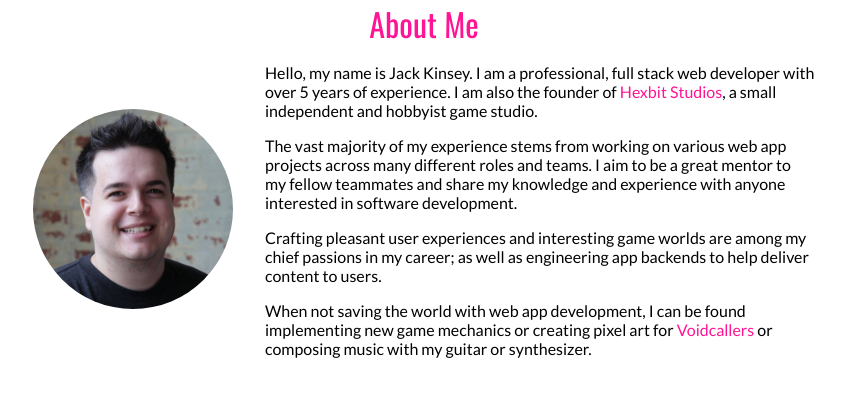
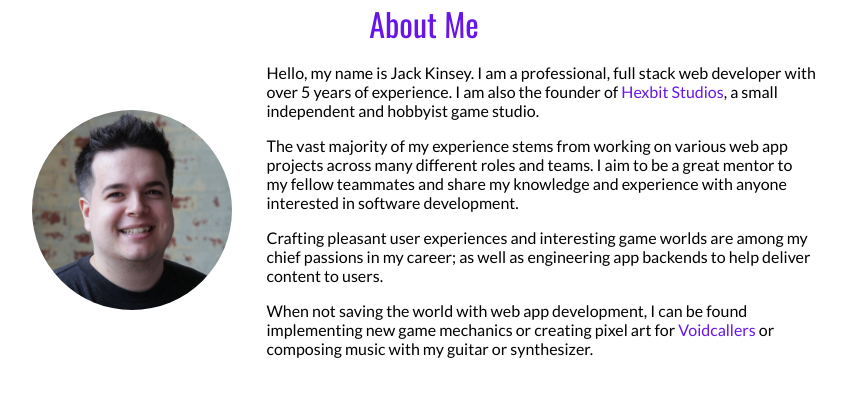
Before and after one commit to jackwkinsey/work-portfolio, a React (Create React App) app: page / in a window 1280 px wide. Shown: the top 396 px of the page, without its empty margins (216-1062 px from the left). Built offline with nearby package versions, Linux system fonts and the light colour scheme.

Commit message:
style: add styles

```diff
--- a/src/App.css
+++ b/src/App.css
@@ -1,14 +1,45 @@
-.App {
-  font-size: 16px;
+html,
+body {
+  margin: 0;
+  padding: 0;
+  font-size: 10px;
 }
 
-.App-header {
-  font-family: 'Oswald', sans-serif;
-  background-color: #282c34;
+.header {
+  font-family: 'Source Code Pro', monospace;
+  background-color: #6715eb;
+  font-size: 2.2rem;
+  color: white;
+  padding: 1rem;
+  margin-bottom: 5rem;
+  cursor: default;
+}
+
+.cursor {
+  animation: blink-animation 1s steps(5, start) infinite;
+}
+
+.links-section .section__container__content {
+  text-align: center;
+}
+
+.links-section .links-list {
+  font-size: 3rem;
+  list-style: none;
   display: flex;
-  flex-direction: column;
-  align-items: center;
   justify-content: center;
-  font-size: 1.25rem;
-  color: white;
+  padding: 0;
 }
+
+.links-section .links-list li {
+  margin: 0 2rem;
+  color: #6715eb;
+  cursor: pointer;
+}
+
+/* Animation keyframes */
+@keyframes blink-animation {
+  to {
+    visibility: hidden;
+  }
+}
--- a/src/components/PageSection/PageSection.css
+++ b/src/components/PageSection/PageSection.css
@@ -1,8 +1,12 @@
+.section {
+  margin-bottom: 3.5rem;
+}
+
 .section__title {
   text-align: center;
   font-family: 'Oswald', sans-serif;
-  font-size: 2rem;
-  color: #ff1493;
+  font-size: 3.2rem;
+  color: #6715eb;
 }
 
 .section__container {
@@ -15,12 +19,12 @@
   width: 200px;
   height: 200px;
   border-radius: 100px;
-  margin-right: 2rem;
+  margin-right: 3.5rem;
 }
 
 .section__container__content {
   font-family: 'Lato', sans-serif;
-  font-size: 1rem;
+  font-size: 1.6rem;
   text-align: left;
   width: 550px;
 }
@@ -28,5 +32,5 @@
 .section__container__content a,
 .section__container__content a:visited {
   text-decoration: none;
-  color: #ff1493;
+  color: #6715eb;
 }
```
